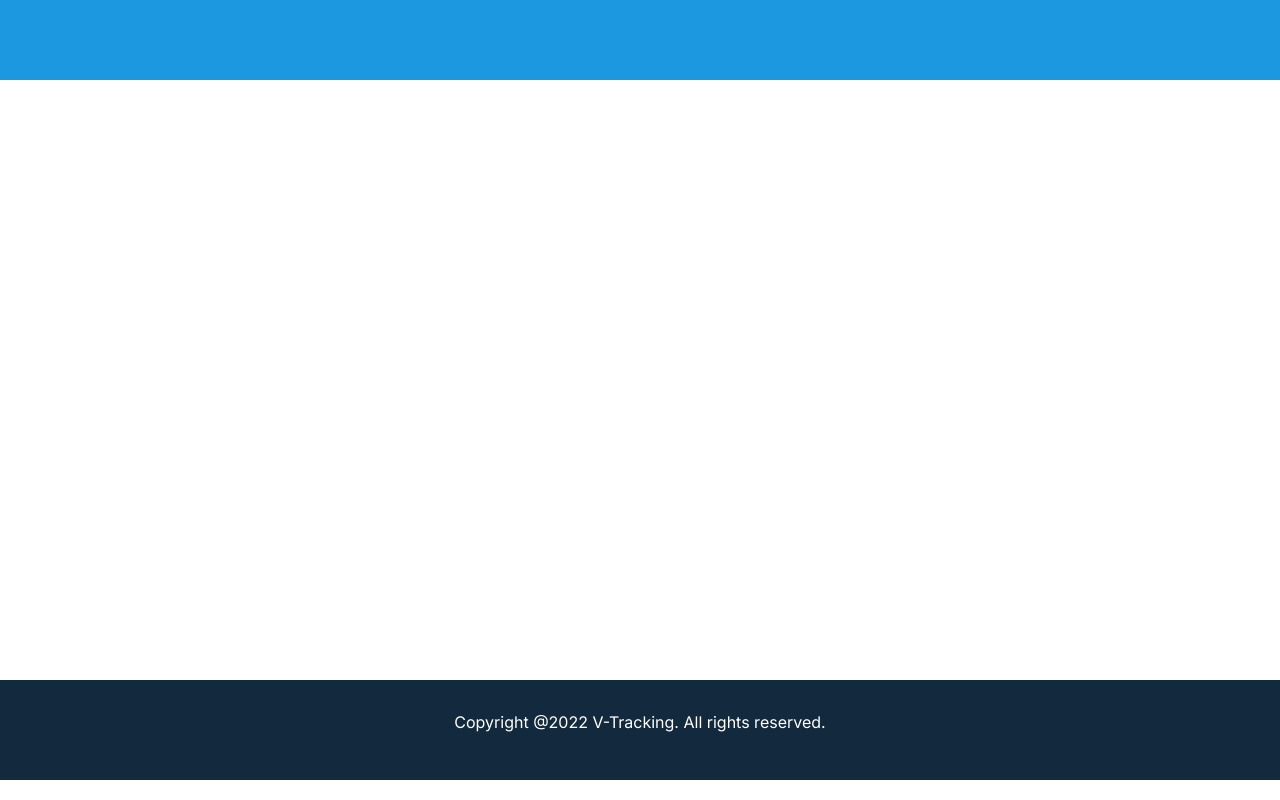
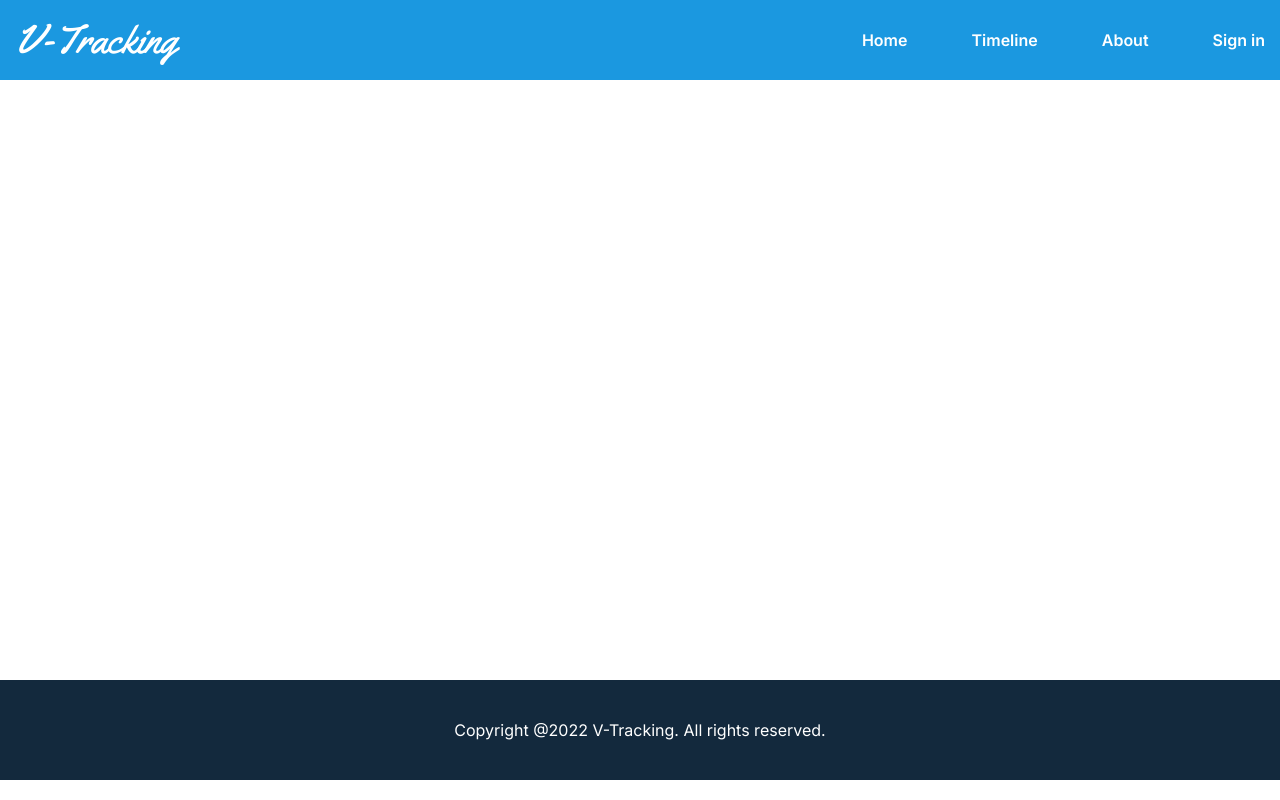
Before and after one commit to lcpthanh/lcpthanh.github.io, a website: page index.html in a window 1280 px wide. Drawn offline with nearby package versions, Linux system fonts and the light colour scheme.

Commit message:
Update style.css

```diff
--- a/index.html
+++ b/index.html
@@ -3,14 +3,20 @@
 <head>
 	<meta charset="utf-8">
 	<meta name="viewport" content="width=device-width, initial-scale=1">
-	<title>DESN3036 - STUDIO 1 - Thanh Le</title>
+	<title>DESN3036 - V-Tracking - Thanh Le</title>
 	<link rel="stylesheet" href="https://cdn.jsdelivr.net/npm/bootstrap@4.3.1/dist/css/bootstrap.min.css" integrity="sha384-ggOyR0iXCbMQv3Xipma34MD+dH/1fQ784/j6cY/iJTQUOhcWr7x9JvoRxT2MZw1T" crossorigin="anonymous">
 	<link rel="stylesheet" type="text/css" href="./style.css">
 </head>
 <body>
 	<header>
-		<nav>
-
+		<nav class="container">
+			<p class="logo">V-Tracking</p>
+			<ul class="right" id="nav">
+				<li><a href="#">Home</a></li>
+				<li><a href="#">Timeline</a></li>
+				<li><a href="#">About</a></li>
+				<li><a href="#">Sign in</a></li>
+			</ul>
 		</nav>
 	</header>
 	<main>
--- a/style.css
+++ b/style.css
@@ -5,11 +5,14 @@ body {
 	font-size: 16px;
 }
 header {
+	display: flex;
 	height: 80px;
 	background-color: #1B98E0;
 	color: white;
+	align-items: center;
 }
 main {
+	display: flex;
 	height: 600px;
 	background-color: white;
 }
@@ -21,6 +24,38 @@ footer {
 	justify-content: center;
 	align-items: center;
 }
+footer p {
+	margin: 0;
+}
+.container {
+	max-width: 1440px;
+}
 .logo {
 	font-family: Yellowtail;
+	margin: 0;
+	font-size: 40px;
 }
+ul#nav > li {
+	padding-left: 60px;
+	display: inline;
+}
+nav {
+	height: auto;
+	display: flex;
+	justify-content: space-between;
+	align-items: center;
+}
+nav a {
+	color: white;
+}
+#nav {
+	list-style-type: none;
+	display: inline;
+	color: #fff;
+	font-size: 16px;
+	position: relative;
+	text-align: right;
+	margin: auto 0;
+	justify-content: space-between;
+	font-weight: 600;
+}
```
